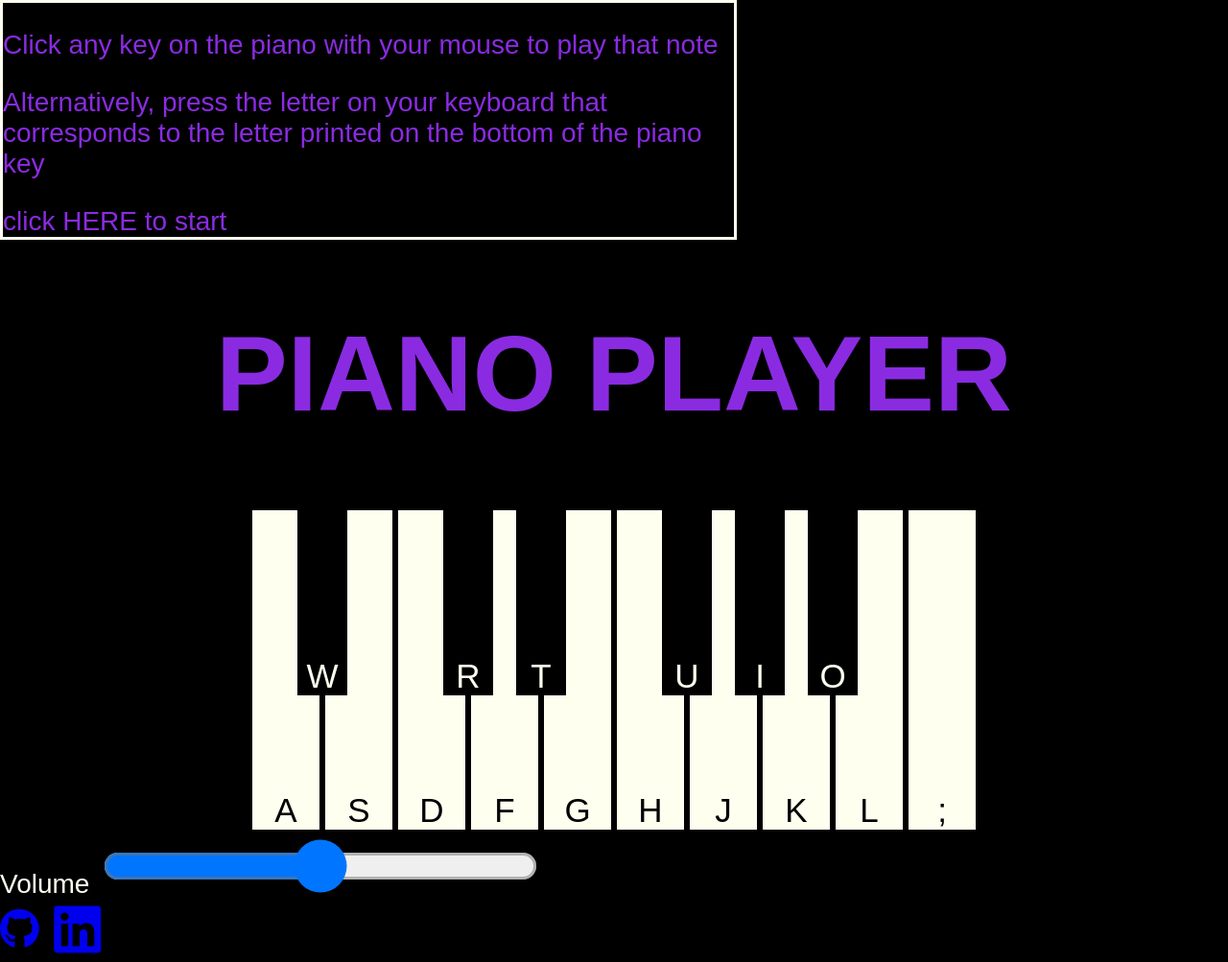
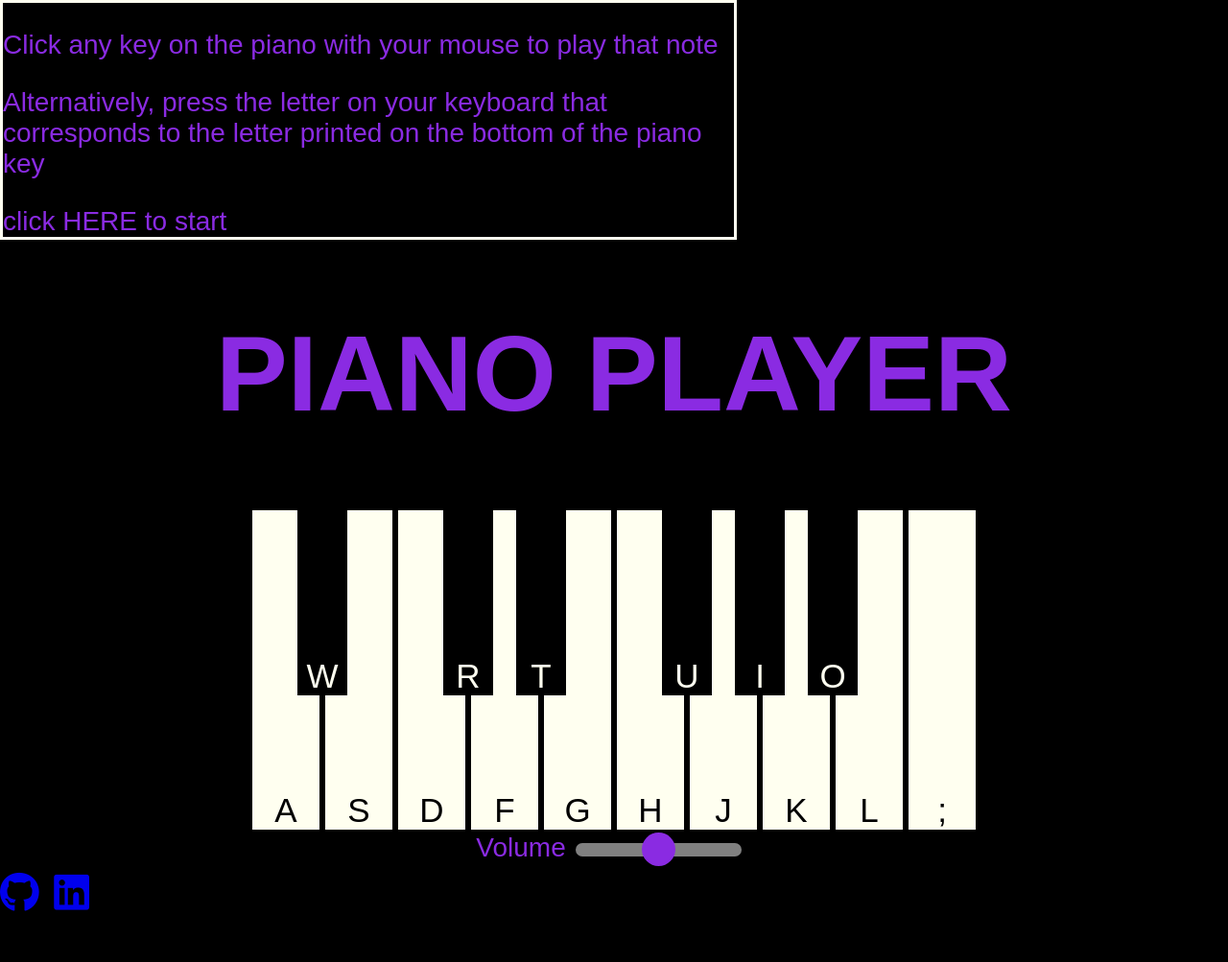
Before and after one commit to smackey15/piano_player, a website built with webpack: page index.html in a window 1280 px wide. Shown: the whole page at 96% size. After the commit the page ends 965 px from the top, so only its background shows below. Built offline with nearby package versions, Linux system fonts and the light colour scheme.

```diff
--- a/index.html
+++ b/index.html
@@ -47,19 +47,16 @@
 
 <div class="slide-container">
     <label>Volume
-        <input type="range" name="volume" id="volume"
+        <input type="range" name="volume" id="volume" class="slider"
         min="0" max="100">
     </label>
 </div>
 
 <div class="links">
 <a href="https://github.com/smackey15" target="_blank"><i class="fa-brands fa-github fa-xs"></i></a>
-<a href="https://www.linkedin.com/in/sean-mackey123" target="_blank"><i class="fa-brands fa-linkedin fa-"></i></a>
+<a href="https://www.linkedin.com/in/sean-mackey123" target="_blank"><i class="fa-brands fa-linkedin fa-xs"></i></a>
 </div>
 
 </body>
 
 </html>
-
-<!-- <i class="fa-brands fa-linkedin"></i>
-<i class="fa-brands fa-github"></i> -->
--- a/src/index.scss
+++ b/src/index.scss
@@ -67,21 +67,39 @@
 // .key.pressed {
 //     background-color: gray;
 // }
-// doesn't work yet
+// need to implement
 
 .slide-container {
-//     height: 20px;
-//     width: 40px;
-        color: ivory;
+    color: blueviolet;
     font-family: Arial, Helvetica, sans-serif;
     font-size: 8px;
-//     display: flex;
-    zoom: -3;
-//     // justify-content:right;
-//     // position: relative;
-//     // align-items: flex-start;
-// }
+    display: flex;
+    justify-content: center;
+}
 
-// .links {
-// zoom: 0;
+input {
+    zoom: .4;
 }
+
+.slider {
+    appearance: none;
+    width: 60%;
+    height: 10px;
+    border-radius: 5px;
+    background: gray;
+  }
+
+  .slider::-webkit-slider-thumb {
+    appearance: none;
+    width: 25px;
+    height: 25px;
+    border-radius: 50%;
+    background: blueviolet;
+  }
+
+  .slider::-moz-range-thumb {
+    width: 25px;
+    height: 25px;
+    border-radius: 50%;
+    background: blueviolet;
+  }
```
Also changed, not shown: src/index.js (+6 -2 lines), src/scripts/audio.js (deleted, +0 -15 lines), dist/main.css, event_error1.png (deleted), event_error2.png (deleted), synth1.png (deleted), synth2.png (deleted), synth3.png (deleted).
